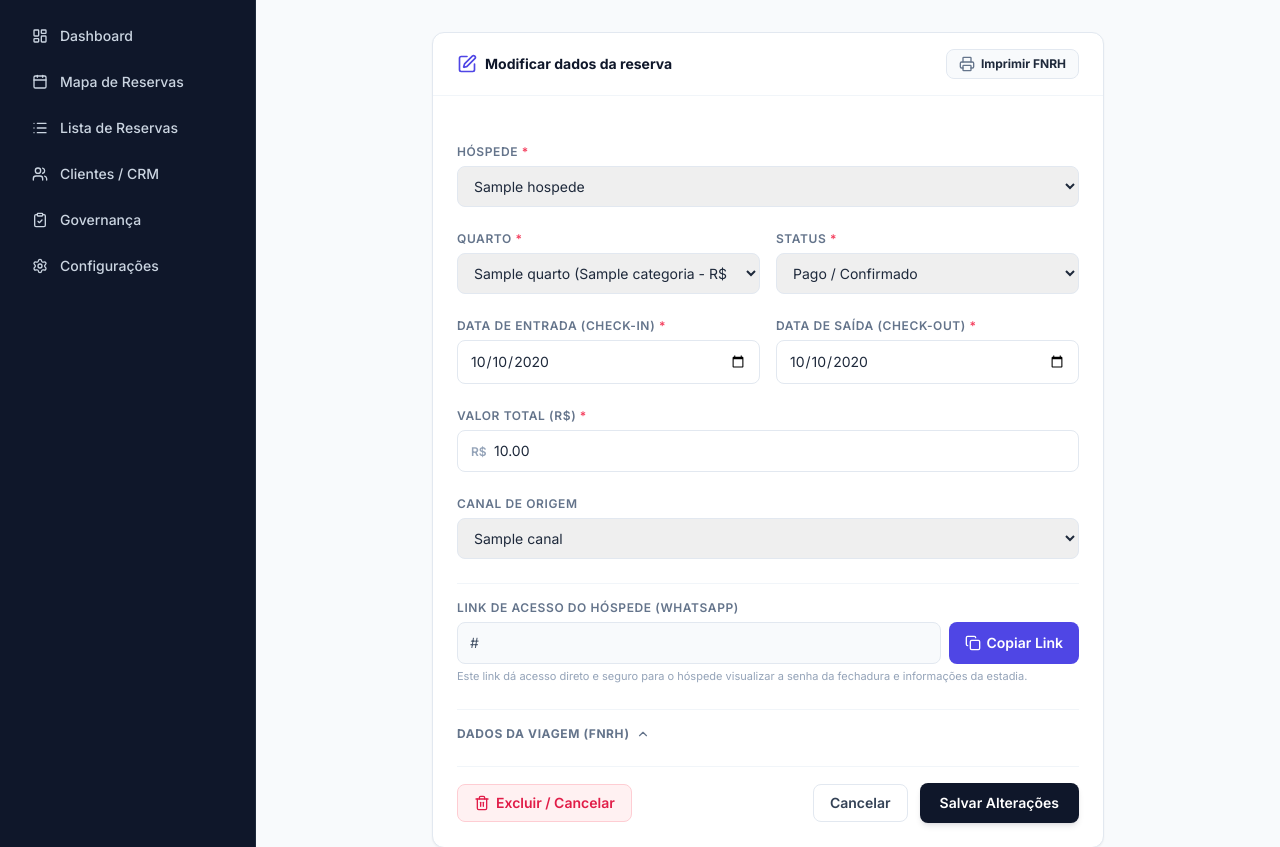
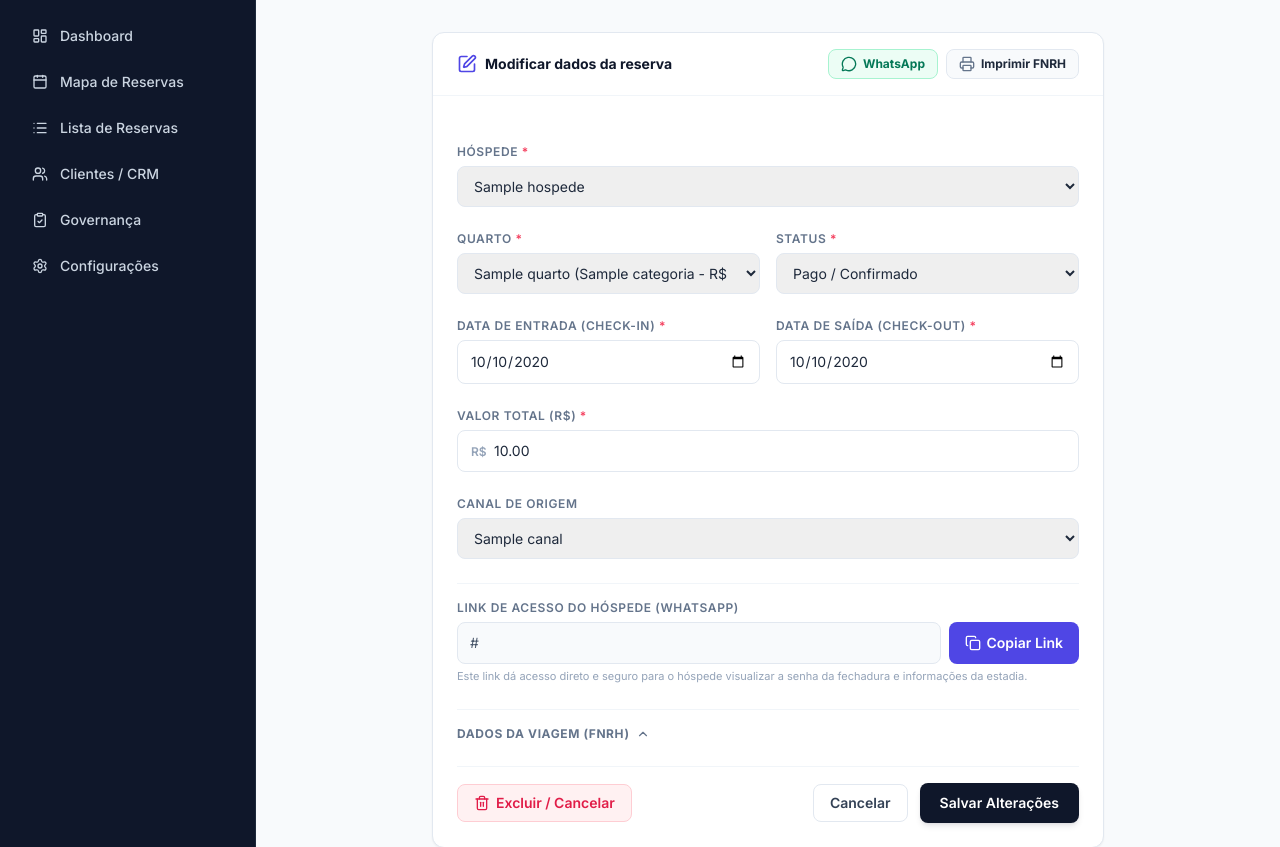
Before and after one commit to marcondeswilian/SaaSAura, a Django app: template reservas/templates/reservas/editar_reserva.html in a window 1280 px wide. Shown: the part 64-911 px from the top of the page. Run offline with Django 5.2, Linux system fonts and the light colour scheme; the template is opened without the code that fills it: most values are stand-ins (such as "Sample title", 1, 10 or a date in 2020); some libraries are stand-ins or nearby versions.

Commit message:
feat: add whatsapp link button to reservation edit modal

```diff
--- a/reservas/templates/reservas/editar_reserva.html
+++ b/reservas/templates/reservas/editar_reserva.html
@@ -11,9 +11,16 @@
             <i data-lucide="edit" class="w-5 h-5 text-indigo-600"></i>
             <span class="font-bold text-slate-900 text-sm">Modificar dados da reserva</span>
         </div>
-        <a href="{% url 'imprimir_fnrh' reserva.id %}" target="_blank" class="px-3 py-1.5 bg-slate-50 hover:bg-slate-100 border border-slate-200 hover:border-slate-300 text-slate-750 text-xs font-bold rounded-lg transition-all flex items-center gap-1.5 cursor-pointer">
-            <i data-lucide="printer" class="w-4 h-4 text-slate-500"></i> Imprimir FNRH
-        </a>
+        <div class="flex items-center gap-2">
+            {% if reserva.hospede and reserva.hospede.link_whatsapp %}
+            <a href="{{ reserva.hospede.link_whatsapp }}" target="_blank" class="px-3 py-1.5 bg-emerald-50 hover:bg-emerald-100 border border-emerald-200 hover:border-emerald-300 text-emerald-700 text-xs font-bold rounded-lg transition-all flex items-center gap-1.5 cursor-pointer">
+                <i data-lucide="message-circle" class="w-4 h-4"></i> WhatsApp
+            </a>
+            {% endif %}
+            <a href="{% url 'imprimir_fnrh' reserva.id %}" target="_blank" class="px-3 py-1.5 bg-slate-50 hover:bg-slate-100 border border-slate-200 hover:border-slate-300 text-slate-750 text-xs font-bold rounded-lg transition-all flex items-center gap-1.5 cursor-pointer">
+                <i data-lucide="printer" class="w-4 h-4 text-slate-500"></i> Imprimir FNRH
+            </a>
+        </div>
     </div>
 
     <!-- Form -->
```
